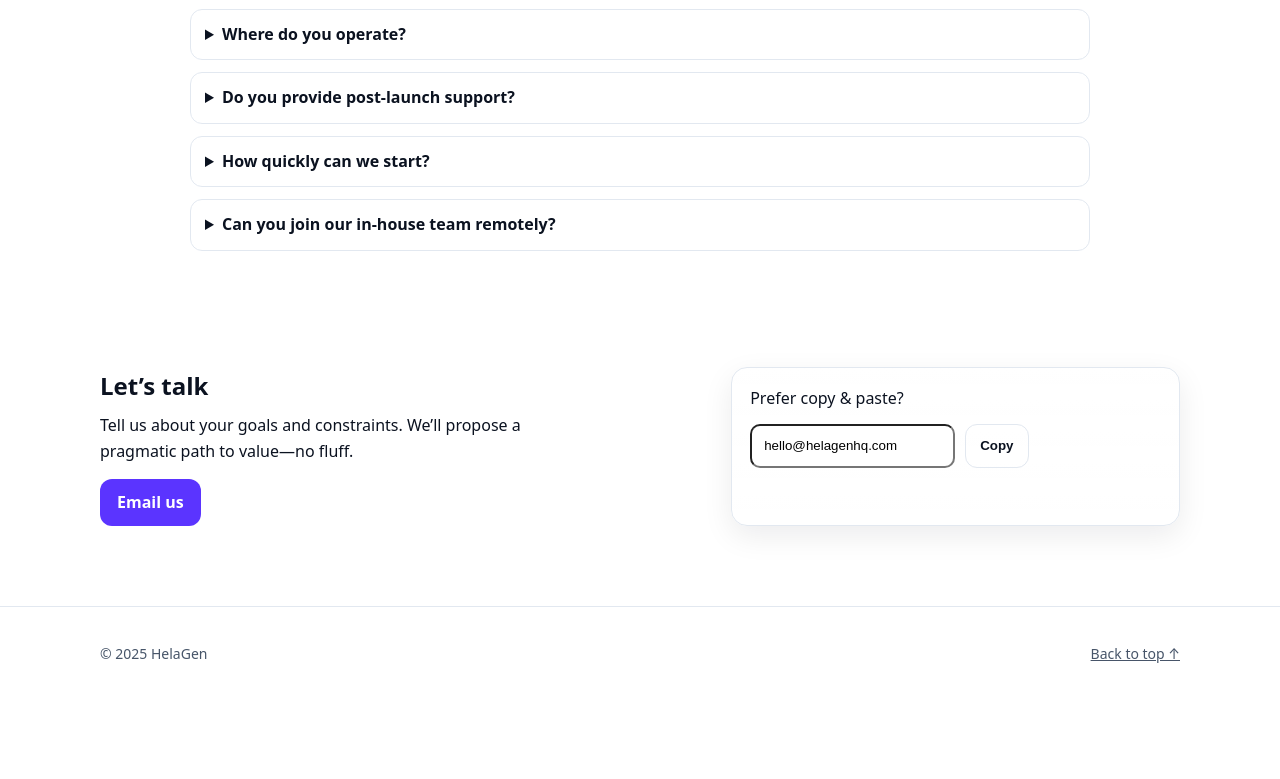
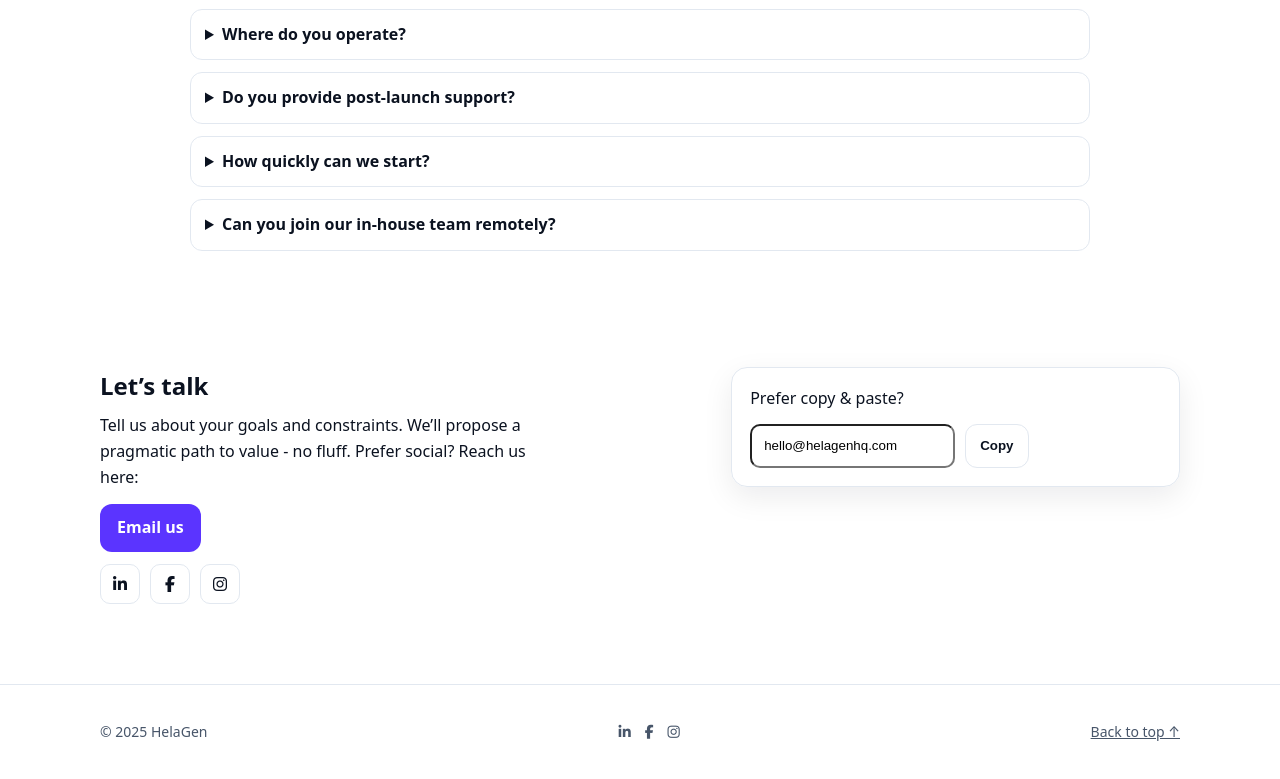
Before and after one commit to LordDraagonLive/startup-navilabs-landing-page, a plain HTML site: page index.html in a window 1280 px wide. Shown: the part 2834-3613 px from the top of the page. Before the commit the page ends 3536 px from the top, so only its background shows below. Drawn offline with Linux system fonts and the light colour scheme.

Commit message:
Added social media contacts and icons

```diff
--- a/index.html
+++ b/index.html
@@ -7,6 +7,7 @@
     <meta name="description"
           content="HelaGen provides dedicated engineering teams and end‑to‑end software solutions across industries. .NET • Azure • Kubernetes • OpenAI • PostgreSQL."/>
     <link rel="icon" type="image/x-icon" href="helagen_favicon.ico">
+    <link rel="stylesheet" href="https://cdnjs.cloudflare.com/ajax/libs/font-awesome/6.5.0/css/all.min.css">
     <style>
         /* ===== Theme ===== */
         :root {
@@ -412,7 +413,7 @@
         }
 
         #contact .grid {
-            align-items: stretch;
+            align-items: start;
             gap: 24px
         }
 
@@ -431,6 +432,7 @@
         }
 
         #contact form.card {
+            align-self: start;
             display: flex;
             flex-direction: column;
             gap: 12px
@@ -459,6 +461,37 @@
         #contact p.muted {
             margin: 0 0 14px;
             max-width: 48ch
+        }
+
+        /* Icon-only social buttons */
+        .socials {
+            display: flex;
+            gap: 10px;
+            margin-top: 12px;
+        }
+
+        .icon-btn {
+            display: inline-flex;
+            align-items: center;
+            justify-content: center;
+            width: 40px;
+            height: 40px;
+            border: 1px solid var(--border);
+            border-radius: 10px;
+            background: transparent;
+            color: var(--fg);
+            text-decoration: none;
+            transition: transform .1s ease, border-color .2s ease;
+        }
+
+        .icon-btn:hover {
+            transform: translateY(-1px);
+            border-color: var(--fg);
+        }
+
+        .icon-btn svg {
+            width: 18px;
+            height: 18px;
         }
 
         /* ===== Mobile-friendly navbar ===== */
@@ -739,7 +772,7 @@
                     </svg>
                     <div>
                         <h3>Plan</h3>
-                        <p class="muted">Straightforward roadmap, architecture, and resourcing—no fluff.</p>
+                        <p class="muted">Straightforward roadmap, architecture, and resourcing - no fluff.</p>
                     </div>
                 </article>
                 <!-- Build: code brackets -->
@@ -865,11 +898,34 @@
         <div class="container grid grid-2">
             <div>
                 <h2>Let’s talk</h2>
-                <p class="muted">Tell us about your goals and constraints. We’ll propose a pragmatic path to value—no
-                    fluff.</p>
+                <p class="muted">
+                    Tell us about your goals and constraints. We’ll propose a pragmatic path to value - no fluff.
+                    Prefer social? Reach us here:
+                </p>
+
+                <!-- Email CTA -->
                 <div class="stack" style="margin-top:10px">
                     <a class="btn primary" href="mailto:hello@helagenhq.com?subject=Inquiry%20from%20website">Email
                         us</a>
+                </div>
+
+                <!-- Icon-only socials -->
+                <div class="socials" aria-label="Social links">
+                    <!-- LinkedIn -->
+                    <a class="icon-btn" href="https://www.linkedin.com/company/helagen/" target="_blank" rel="noopener"
+                       aria-label="HelaGen on LinkedIn">
+                        <i class="fab fa-linkedin-in"></i>
+                    </a>
+                    <!-- Facebook -->
+                    <a class="icon-btn" href="https://www.facebook.com/helagenhq" target="_blank" rel="noopener"
+                       aria-label="HelaGen on Facebook">
+                        <i class="fab fa-facebook-f"></i>
+                    </a>
+                    <!-- Instagram -->
+                    <a class="icon-btn" href="https://www.instagram.com/helagenhq" target="_blank" rel="noopener"
+                       aria-label="HelaGen on Instagram">
+                        <i class="fab fa-instagram"></i>
+                    </a>
                 </div>
             </div>
             <form class="card" onsubmit="event.preventDefault(); copyEmail();">
@@ -885,11 +941,27 @@
 </main>
 
 <footer>
-    <div class="container" style="display:flex;justify-content:space-between;gap:10px;flex-wrap:wrap">
+    <div class="container"
+         style="display:flex;justify-content:space-between;gap:10px;flex-wrap:wrap;align-items:center">
         <div>© <span id="year"></span> HelaGen</div>
+
+        <!-- Social Links -->
+        <div class="social-links" style="display:flex;gap:14px;align-items:center">
+            <a href="https://www.linkedin.com/company/helagen/" target="_blank" aria-label="LinkedIn">
+                <i class="fab fa-linkedin-in"></i>
+            </a>
+            <a href="https://www.facebook.com/helagen" target="_blank" aria-label="Facebook">
+                <i class="fab fa-facebook-f"></i>
+            </a>
+            <a href="https://www.instagram.com/helagen.hq" target="_blank" aria-label="Instagram">
+                <i class="fab fa-instagram"></i>
+            </a>
+        </div>
+
         <div><a class="muted" href="#top">Back to top ↑</a></div>
     </div>
 </footer>
+
 
 <script>
     // Theme toggle with persistence
```
